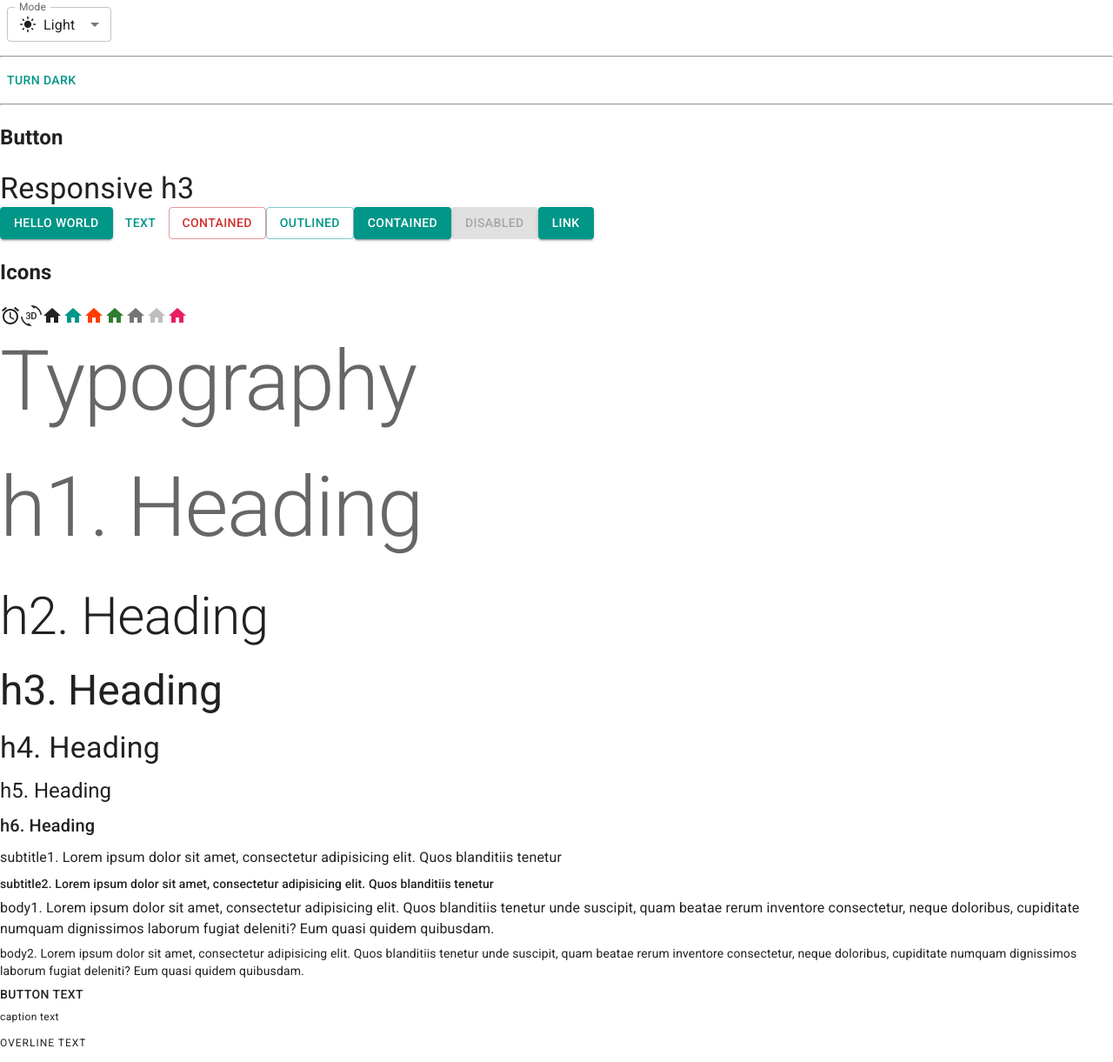
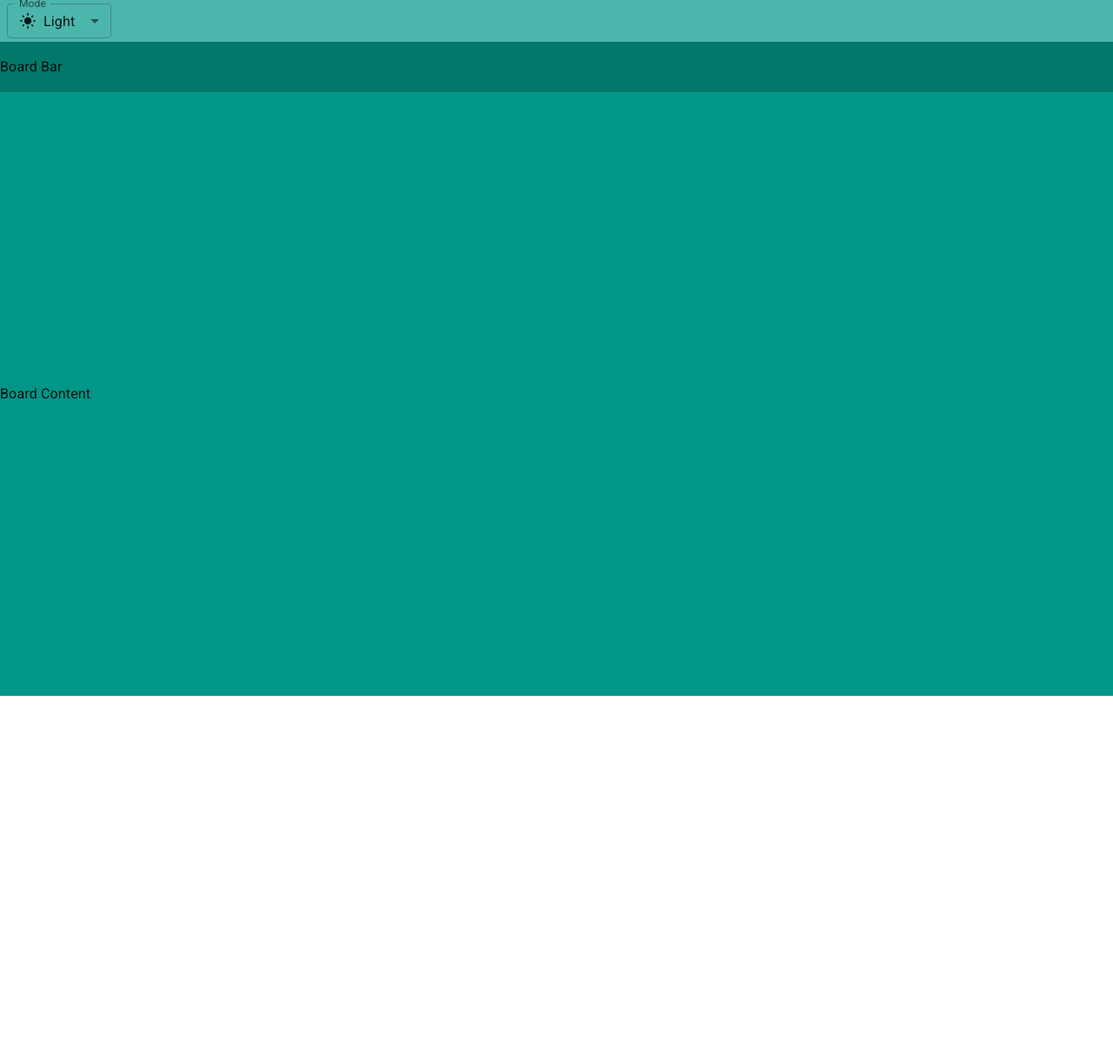
Before and after one commit to sonpm283/trello-web, a React (Vite) app: page / in a window 1280 px wide. Shown: the whole page at 87% size. After the commit the page ends 800 px from the top, so only its background shows below. Built offline with nearby package versions, Linux system fonts and the light colour scheme.

Commit message:
basic layout

```diff
--- a/index.html
+++ b/index.html
@@ -4,7 +4,7 @@
     <meta charset="UTF-8" />
     <link rel="icon" type="image/svg+xml" href="https://bxp-content-static.prod.public.atl-paas.net/img/favicon.ico" />
     <meta name="viewport" content="width=device-width, initial-scale=1.0" />
-    <title>Material UI</title>
+    <title>Trello</title>
     <link rel="preconnect" href="https://fonts.googleapis.com" />
     <link rel="preconnect" href="https://fonts.gstatic.com" crossorigin />
     <link
--- a/src/App.jsx
+++ b/src/App.jsx
@@ -1,10 +1,3 @@
-import { Fragment } from 'react'
-import Button from '@mui/material/Button'
-import AccessAlarmIcon from '@mui/icons-material/AccessAlarm'
-import ThreeDRotation from '@mui/icons-material/ThreeDRotation'
-import HomeIcon from '@mui/icons-material/Home'
-import { pink } from '@mui/material/colors'
-import Typography from '@mui/material/Typography'
 import { useColorScheme } from '@mui/material/styles/'
 
 import InputLabel from '@mui/material/InputLabel'
@@ -15,6 +8,7 @@
 import DarkModeOutlinedIcon from '@mui/icons-material/DarkModeOutlined'
 import SettingsBrightnessIcon from '@mui/icons-material/SettingsBrightness'
 import Box from '@mui/system/Box'
+import Container from '@mui/material/Container'
 
 function ModeSelect() {
   // 3 mode: light/dark/system
@@ -55,106 +49,39 @@
   )
 }
 
-function ModeToggle() {
-  const { mode, setMode } = useColorScheme()
-
-  return (
-    <Button
-      onClick={() => {
-        setMode(mode === 'light' ? 'dark' : 'light')
-      }}
-    >
-      {mode === 'light' ? 'Turn dark' : 'Turn light'}
-    </Button>
-  )
-}
-
 function App() {
   return (
-    <Fragment>
-      <ModeSelect />
-      <hr />
-      <ModeToggle />
-      <hr />
-      <h2>Button</h2>
-      <Typography variant="h4">Responsive h3</Typography>
-      <Button variant="contained" >Hello world</Button>
-      <Button variant="text">Text</Button>
-      <Button variant="outlined" color="error">Contained</Button>
-      <Button variant="outlined">Outlined</Button>
+    <Container disableGutters maxWidth={false} sx={{ height: '100vh' }}>
+      <Box sx={{
+        display: 'flex',
+        alignItems: 'center',
+        width: '100%',
+        height: (theme) => theme.trello.appBarHeight,
+        backgroundColor: 'primary.light'
+      }}>
+        <ModeSelect />
+      </Box>
 
-      <Button variant="contained">Contained</Button>
-      <Button variant="contained" disabled>
-        Disabled
-      </Button>
-      <Button variant="contained" href="#contained-buttons">
-        Link
-      </Button>
+      <Box sx={{
+        display: 'flex',
+        alignItems: 'center',
+        width: '100%',
+        height: (theme) => theme.trello.boardBarHeight,
+        backgroundColor: 'primary.dark'
+      }}>
+        Board Bar
+      </Box>
 
-      <h2>Icons</h2>
-      <AccessAlarmIcon />
-      <ThreeDRotation />
-
-      <HomeIcon />
-      <HomeIcon color="primary" />
-      <HomeIcon color="secondary" />
-      <HomeIcon color="success" />
-      <HomeIcon color="action" />
-      <HomeIcon color="disabled" />
-      <HomeIcon sx={{ color: pink[500] }} />
-
-      <Typography variant="h1" color="text.secondary" gutterBottom>
-        Typography
-      </Typography>
-
-      <Typography variant="h1" color="text.secondary" gutterBottom>
-        h1. Heading
-      </Typography>
-      <Typography variant="h2" gutterBottom>
-        h2. Heading
-      </Typography>
-      <Typography variant="h3" gutterBottom>
-        h3. Heading
-      </Typography>
-      <Typography variant="h4" gutterBottom>
-        h4. Heading
-      </Typography>
-      <Typography variant="h5" gutterBottom>
-        h5. Heading
-      </Typography>
-      <Typography variant="h6" gutterBottom>
-        h6. Heading
-      </Typography>
-      <Typography variant="subtitle1" gutterBottom>
-        subtitle1. Lorem ipsum dolor sit amet, consectetur adipisicing elit. Quos
-        blanditiis tenetur
-      </Typography>
-      <Typography variant="subtitle2" gutterBottom>
-        subtitle2. Lorem ipsum dolor sit amet, consectetur adipisicing elit. Quos
-        blanditiis tenetur
-      </Typography>
-      <Typography variant="body1" gutterBottom>
-        body1. Lorem ipsum dolor sit amet, consectetur adipisicing elit. Quos
-        blanditiis tenetur unde suscipit, quam beatae rerum inventore consectetur,
-        neque doloribus, cupiditate numquam dignissimos laborum fugiat deleniti? Eum
-        quasi quidem quibusdam.
-      </Typography>
-      <Typography variant="body2" gutterBottom>
-        body2. Lorem ipsum dolor sit amet, consectetur adipisicing elit. Quos
-        blanditiis tenetur unde suscipit, quam beatae rerum inventore consectetur,
-        neque doloribus, cupiditate numquam dignissimos laborum fugiat deleniti? Eum
-        quasi quidem quibusdam.
-      </Typography>
-      <Typography variant="button" display="block" gutterBottom>
-        button text
-      </Typography>
-      <Typography variant="caption" display="block" gutterBottom>
-        caption text
-      </Typography>
-      <Typography variant="overline" display="block" gutterBottom>
-        overline text
-      </Typography>
-    </Fragment>
+      <Box sx={{
+        display: 'flex',
+        alignItems: 'center',
+        width: '100%',
+        height: (theme) => `calc(100vh - ${theme.trello.appBarHeight} - ${theme.trello.boardBarHeight})`,
+        backgroundColor: 'primary.main'
+      }}>
+        Board Content
+      </Box>
+    </Container>
   )
 }
 
--- a/src/theme.js
+++ b/src/theme.js
@@ -3,6 +3,10 @@
 
 // Create a theme instance.
 const theme = extendTheme({
+  trello: {
+    appBarHeight: '48px',
+    boardBarHeight: '58px'
+  },
   colorSchemes: {
     light: {
       palette: {
```
